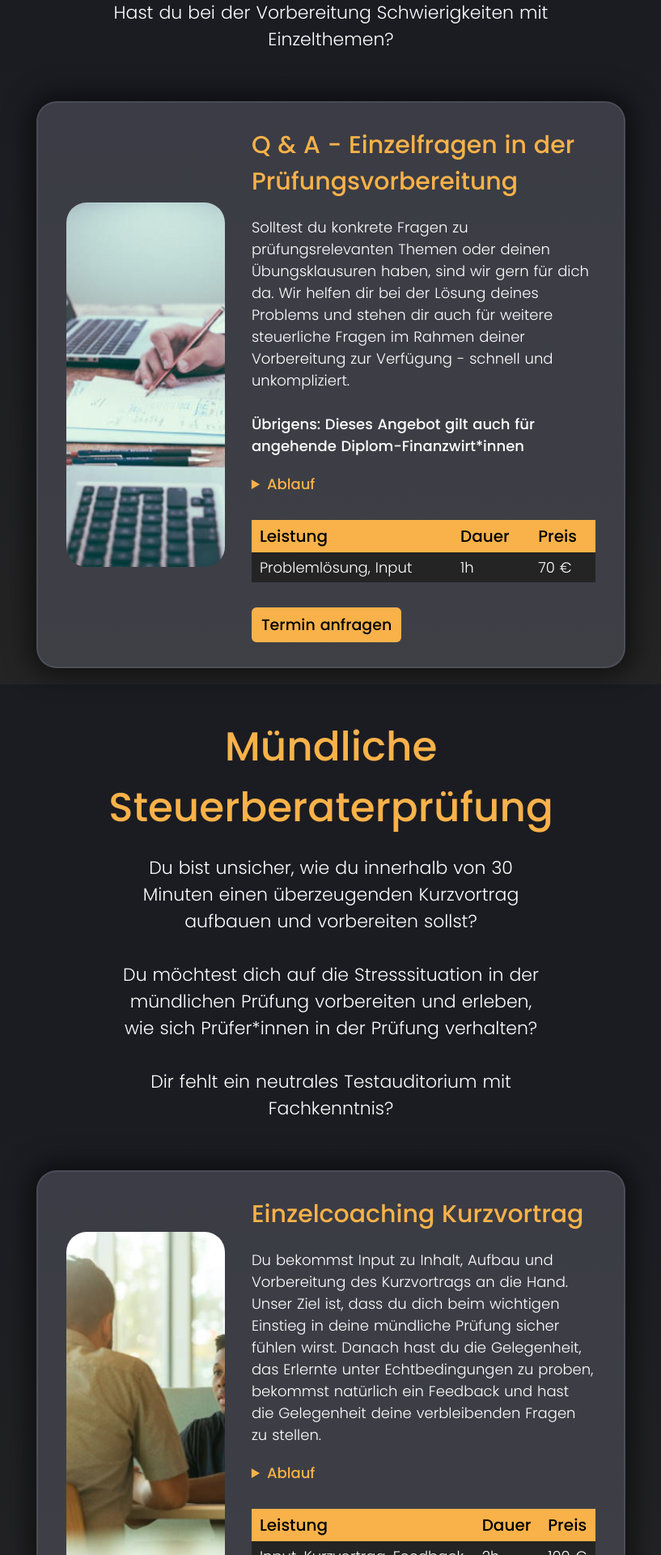
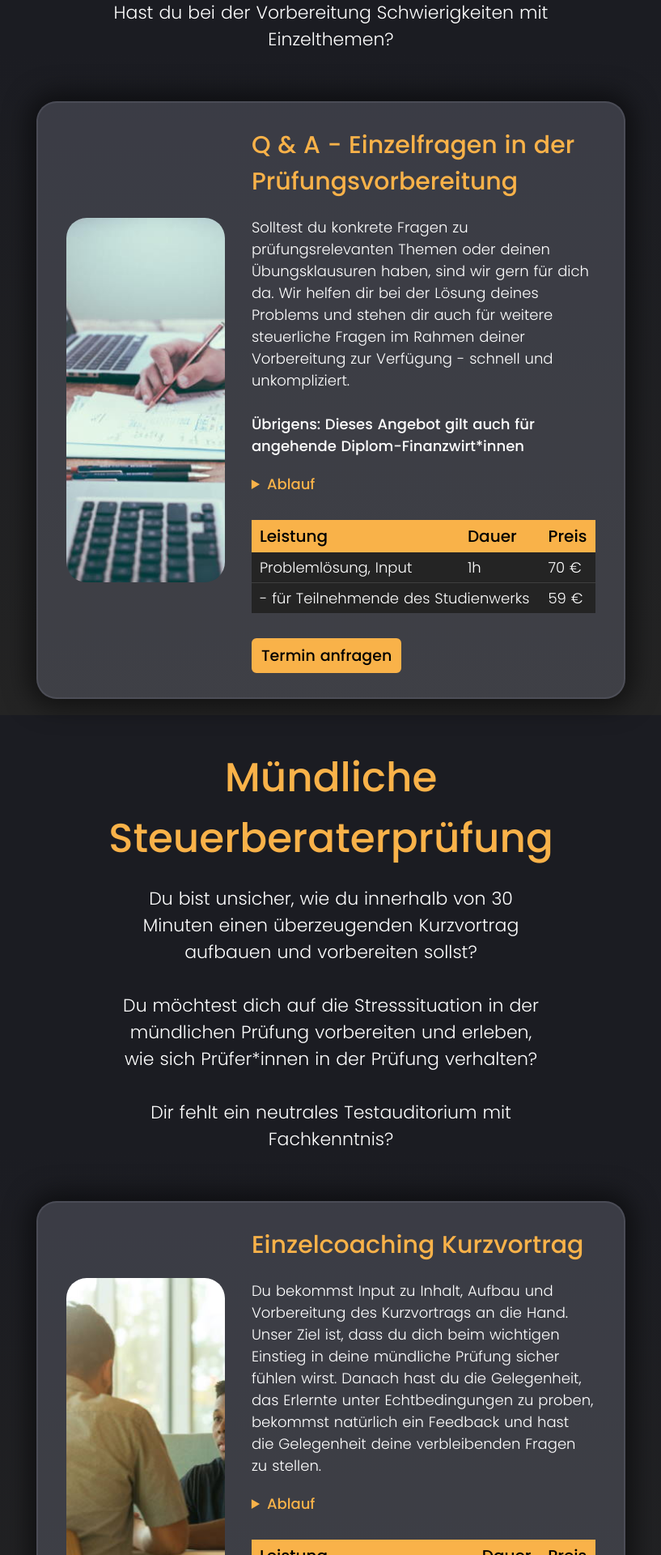
Before and after one commit to Hangman/jespage, a Jekyll site: the page built from leistung.html, in a window 1280 px wide. Shown: the part 616-2536 px from the top of the page at 81% size, without its empty margins (231-1048 px from the left). Built offline with Jekyll 4.4.1, drawn with Linux system fonts in a browser that asks for light colours; some of the changed text lies outside the part shown.

Commit message:
leistung.html Studienwerk Rabatt
Signed-off-by: Matthias <webmaster@pottgames.de>

```diff
--- a/assets/css/main.css
+++ b/assets/css/main.css
@@ -712,6 +712,10 @@ table.block-table th {
   padding: 5px 10px;
 }
 
+.table-row-spacer {
+  border-top: 1px solid #3f3f3f;
+}
+
 table.block-table tbody td {
   font-size: 18px;
   font-weight: 300;
--- a/leistung.html
+++ b/leistung.html
@@ -57,6 +57,10 @@ headline_small: Das können wir dir bieten.
                   <td>Problemlösung, Input</td>
                   <td>1h</td>
                   <td>70 &euro;</td>
+                </tr>
+                <tr class="table-row-spacer">
+                  <td colspan="2">- für Teilnehmende des Studienwerks</td>
+                  <td>59 &euro;</td>
                 </tr>
               </tbody>
             </table>
@@ -124,6 +128,10 @@ headline_small: Das können wir dir bieten.
                   <td>2h</td>
                   <td>100 &euro;</td>
                 </tr>
+                <tr class="table-row-spacer">
+                  <td colspan="2">- für Teilnehmende des Studienwerks</td>
+                  <td>85 &euro;</td>
+                </tr>
               </tbody>
             </table>
             <hr class="invisible-hr" />
@@ -178,6 +186,10 @@ headline_small: Das können wir dir bieten.
                   <td>je nach Gruppe 2h-4h</td>
                   <td>150 &euro; pro Person (max. 5)</td>
                 </tr>
+                <tr class="table-row-spacer">
+                  <td colspan="2">- für Teilnehmende des Studienwerks</td>
+                  <td>125 &euro;</td>
+                </tr>
               </tbody>
             </table>
             <hr class="invisible-hr" />
@@ -224,6 +236,10 @@ headline_small: Das können wir dir bieten.
                   <td>je nach Gruppe 2h-5h</td>
                   <td>200 &euro; pro Person (max. 5)</td>
                 </tr>
+                <tr class="table-row-spacer">
+                  <td colspan="2">- für Teilnehmende des Studienwerks</td>
+                  <td>170 &euro;</td>
+                </tr>
               </tbody>
             </table>
             <hr class="invisible-hr" />
```
